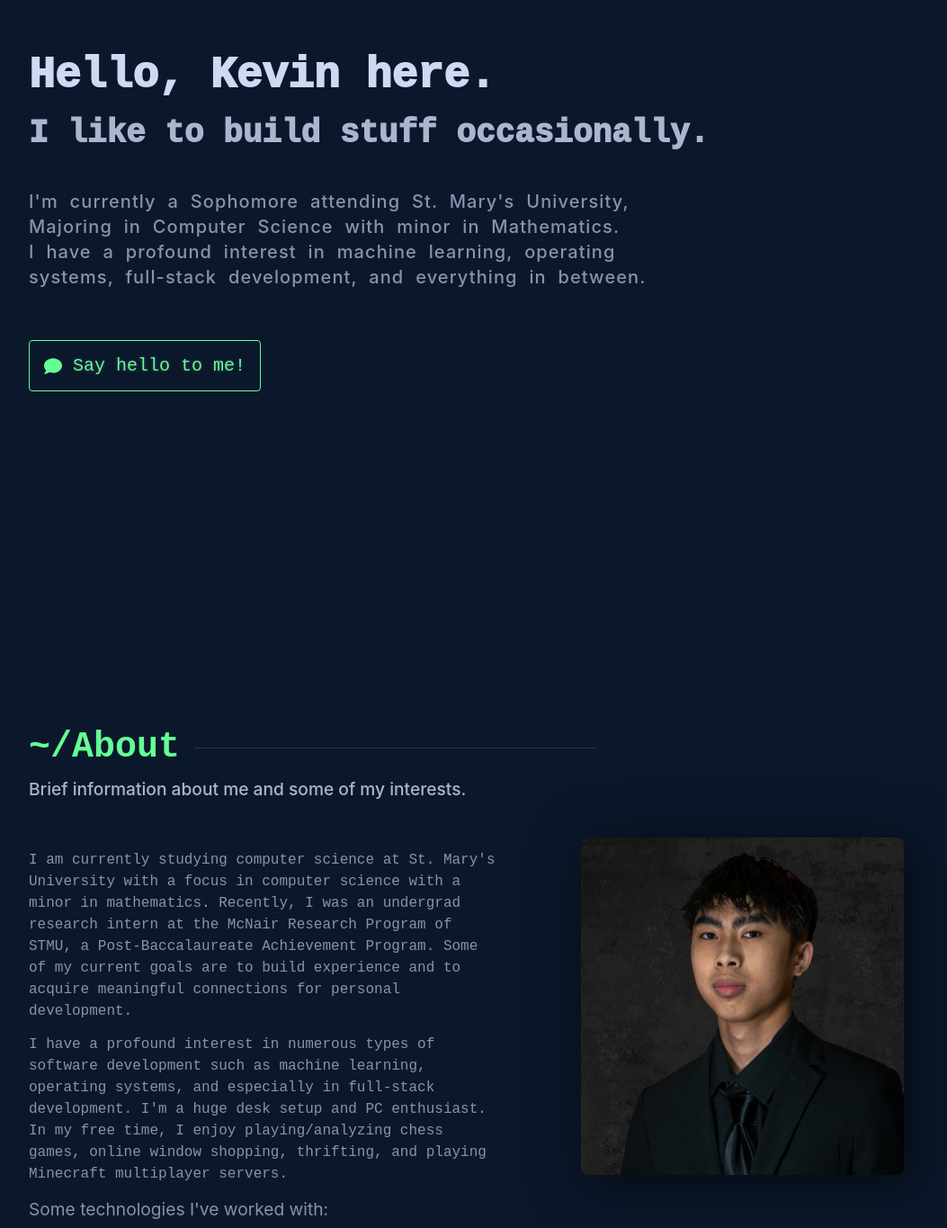
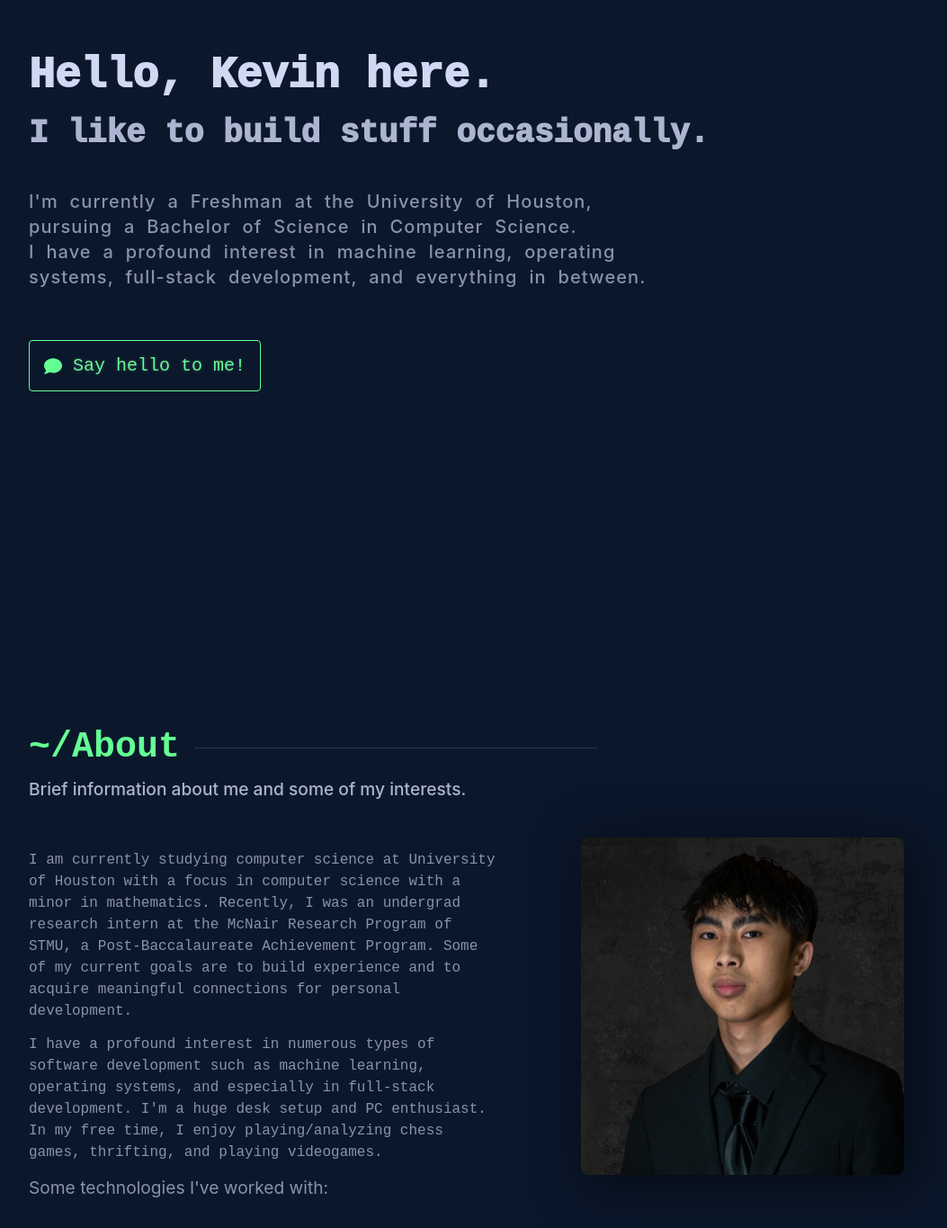
Before and after one commit to KevinTrinh1227/Reactfolio, a React (Create React App) app: page / in a window 1280 px wide. Shown: the part 105-1470 px from the top of the page at 90% size, without its empty margins (70-1123 px from the left). Built offline with nearby package versions, Linux system fonts and the light colour scheme; no server answers.

Commit message:
Upadeted fade effects on footer and updated content

```diff
--- a/src/components/Footer.js
+++ b/src/components/Footer.js
@@ -1,6 +1,5 @@
 import React, { useState, useEffect } from "react";
 import contentData from "../content.json";
-import { Fade } from "react-awesome-reveal";
 import { FontAwesomeIcon } from "@fortawesome/react-fontawesome";
 import { faCodeFork, faStar } from "@fortawesome/free-solid-svg-icons";
 
@@ -45,7 +44,6 @@ const Footer = () => {
   }, [repoApiLink]);
 
   return (
-    <Fade triggerOnce={true} direction="up">
     <footer>
       <div className="container">
         <div className="row">
@@ -79,7 +77,6 @@ const Footer = () => {
         </div>
       </div>
     </footer>
-    </Fade>
   );
 };
 
--- a/src/content.json
+++ b/src/content.json
@@ -24,8 +24,8 @@
     "main_header": "Hello, Kevin here.",
     "main_subtitle": "I like to build stuff occasionally.",
     "intro_bio": [
-      "I'm currently a Sophomore attending St. Mary's University,",
-      "Majoring in Computer Science with minor in Mathematics.",
+      "I'm currently a Freshman at the University of Houston,",
+      "pursuing a Bachelor of Science in Computer Science.",
       "I have a profound interest in machine learning, operating",
       "systems, full-stack development, and everything in between."
     ],
@@ -40,8 +40,8 @@
     },
     "headShotUrl": "../assets/portrait.png",
     "bio": [
-      "I am currently studying computer science at St. Mary's University with a focus in computer science with a minor in mathematics. Recently, I was an undergrad research intern at the McNair Research Program of STMU, a Post-Baccalaureate Achievement Program. Some of my current goals are to build experience and to acquire meaningful connections for personal development.",
-      "I have a profound interest in numerous types of software development such as machine learning, operating systems, and especially in full-stack development. I'm a huge desk setup and PC enthusiast. In my free time, I enjoy playing/analyzing chess games, online window shopping, thrifting, and playing Minecraft multiplayer servers."
+      "I am currently studying computer science at University of Houston with a focus in computer science with a minor in mathematics. Recently, I was an undergrad research intern at the McNair Research Program of STMU, a Post-Baccalaureate Achievement Program. Some of my current goals are to build experience and to acquire meaningful connections for personal development.",
+      "I have a profound interest in numerous types of software development such as machine learning, operating systems, and especially in full-stack development. I'm a huge desk setup and PC enthusiast. In my free time, I enjoy playing/analyzing chess games, thrifting, and playing videogames. "
     ],
     "skills_caption": "Some technologies I've worked with:",
     "skills": [
@@ -55,7 +55,7 @@
   },
   "academics": {
     "section": {
-      "enable_section": true,
+      "enable_section": false,
       "title": "~/Education",
       "navbar_name": "/Academics",
       "description": "Courses that I have completed or am on track to complete. Current GPA: 3.24"
--- a/src/styles/style.css
+++ b/src/styles/style.css
@@ -656,6 +656,8 @@ a {
   display: flex;
   justify-content: space-between; /* push the author to the left and post-date to the right */
   align-items: center; /* Vertically center the content */
+  position: relative; /* Can also be absolute, fixed, or sticky depending on your layout */
+  z-index: -1;
 }
 
 .post-author {
```
Lines whose indentation alone changed are shown as unchanged.
